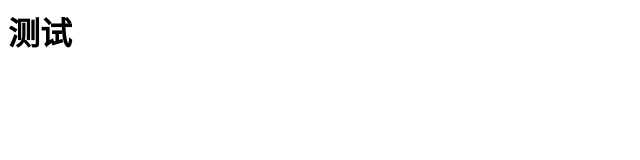
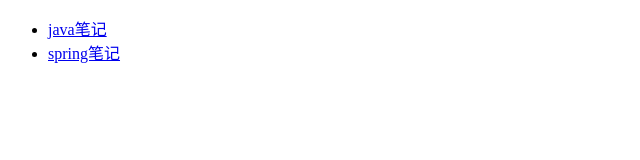
Before and after one commit to luck-jay/yunjie526.github.io, a plain HTML site: page index.html in a window 1280 px wide. Shown: the whole page, without its empty margins (0-640 px from the left). Drawn offline with Linux system fonts and the light colour scheme.

Commit message:
更改首页

```diff
--- a/index.html
+++ b/index.html
@@ -1 +1,15 @@
-<h1>测试</h1>
+<!DOCTYPE html>
+<html>
+<head>
+	<meta charset="utf-8">
+	<title>首页</title>
+</head>
+
+<body>
+	<ul>
+		<li><a href="https://yunjie526.github.io/java/java.md">java笔记</a></li>
+		<li><a href="https://yunjie526.github.io/java/spring.md">spring笔记</a></li>
+	</ul>
+</body>
+
+</html>
```
